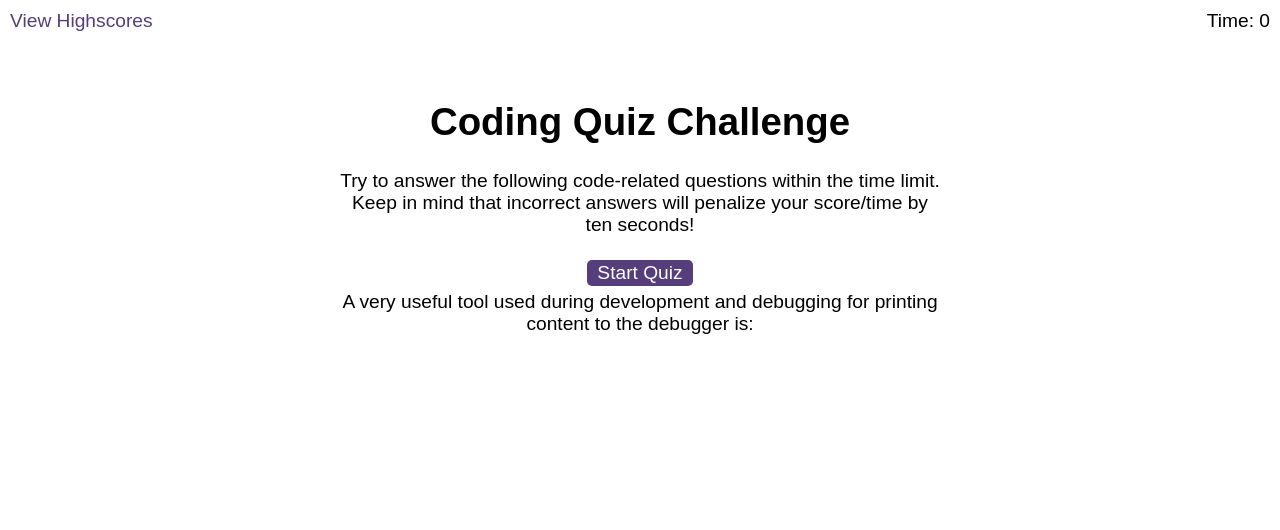
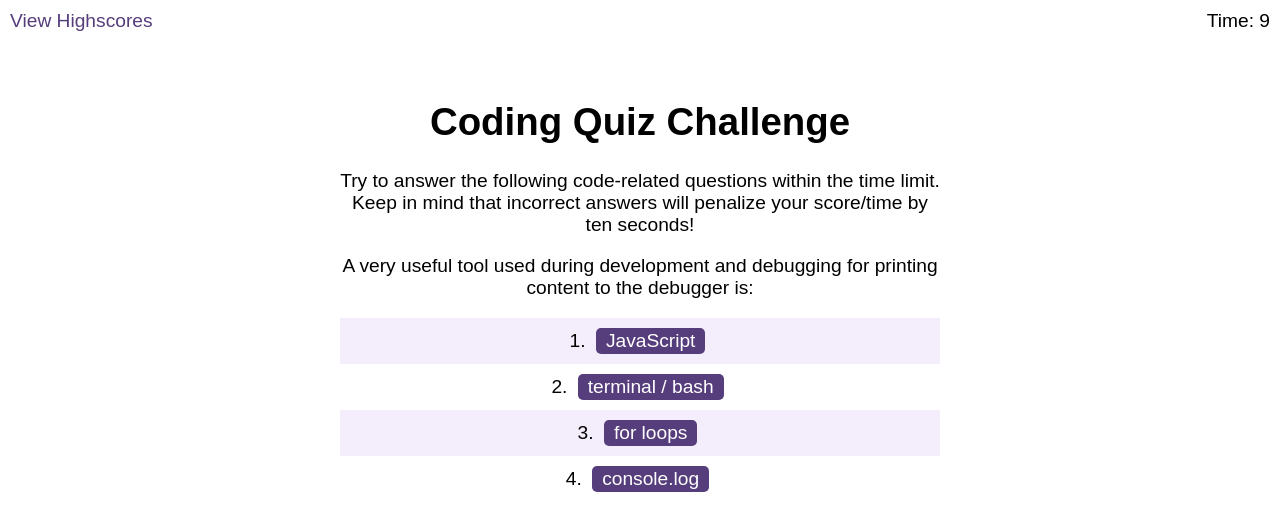
Before and after one commit to ChrisAylen/CodeQuiz, a plain HTML site: page index.html in a window 1280 px wide. Both pictures are taken after a click on the button "Start Quiz". Drawn offline with Linux system fonts and the light colour scheme.

Commit message:
added ol and li elements dynamically

```diff
--- a/assets/js/script.js
+++ b/assets/js/script.js
@@ -2,31 +2,77 @@
 var startQuiz = document.getElementById("start");
 var quizQuestions = document.getElementById("questions");
 var choices = document.getElementById("choices");
+var questionTimer = document.getElementById("time");
+var qAndABlock = document.getElementById("questions");
+var startBlock = document.getElementById("start-block");
+var questionTimeLeft = 10;
+var questionAnswered = false;
+var renderedAnswers = document.querySelectorAll("choices");
 //When we hit the start button we need to load the first question ans start question the timer
 
-function launchQuiz(){
+function launchQuiz() {
+    startQuestionTimer();
+    for (let i = 0; i <= questions.length; i++) {
+        questionAnswered = false
+        while (questionAnswered == false) {
+            //Display the question
 
-    for (let i = 0; i <= questions.length; i++) {
-        //Display the question
-        quizQuestions.setAttribute("class", "start");
-        quizQuestions.textContent=questions[i].title;
+            quizQuestions.setAttribute("class", "start");
+            startBlock.setAttribute("class", "hide");
 
-        //display the choices
-        for (let qChoices = 0; qChoices <= questions[i].qChoices; qChoices++) {
+            quizQuestions.textContent = questions[i].title;
 
+            var newOl = document.createElement("ol");
+            qAndABlock.appendChild(newOl);
+            //display the choices
+            for (let qChoices = 0; qChoices < questions[i].choices.length; qChoices++) {
+                var newLi = document.createElement("li");
+                var newButton = document.createElement("button");
+                newButton.setAttribute("class", "choices button")
+                newOl.appendChild(newLi);
+                newLi.appendChild(newButton);
+                newButton.textContent = questions[i].choices[qChoices];
+            }
+            questionAnswered = true;
         }
-
-        //questions[i].
     }
 }
 
-function startQuestionTimer(){
+function processAnswer(){
+    console.log("button pressed");
+}
+function startQuestionTimer() {
 
+    var timeInterval = setInterval(aTimer, 1000);
+}
+
+function aTimer() {
+
+    if (questionTimeLeft >= 0) {
+
+        questionTimer.textContent = questionTimeLeft;
+
+        questionTimeLeft--;
+        // } else if (timeLeft === 1) {
+
+        //     questionTimer.textContent = timeLeft;
+        //     timeLeft--;
+        // } else {
+
+        //     timerEl.textContent = '';
+
+        //     clearInterval(timeInterval);
+    }
 }
 
 
 
 
-startQuiz.addEventListener("click",launchQuiz);
-//Timer1 - the time you have to complere the test
-//Timer2 - how long any messaging will appear on answergin a question (right or wrong)
+
+startQuiz.addEventListener("click", launchQuiz);
+
+//renderedAnswers.addEventListener("click",processAnswer);//.addEventListener("click",processAnswer);
+
+
+    //Timer1 - the time you have to complere the test
+    //Timer2 - how long any messaging will appear on answergin a question (right or wrong)
--- a/index.html
+++ b/index.html
@@ -1,5 +1,6 @@
 <!DOCTYPE html>
 <html lang="en">
+
 <head>
   <meta charset="UTF-8" />
   <meta name="viewport" content="width=device-width, initial-scale=1.0" />
@@ -22,7 +23,10 @@
         limit. Keep in mind that incorrect answers will penalize your
         score/time by ten seconds!
       </p>
+      <div id="start-block" class="start">
         <button id="start">Start Quiz</button>
+
+
       </div>
 
       <div id="questions" class="hide">
@@ -44,4 +48,5 @@
     <script src="assets/js/script.js"></script>
     <script src="assets/js/questions.js"></script>
 </body>
+
 </html>
```
Lines whose indentation alone changed are shown as unchanged.
